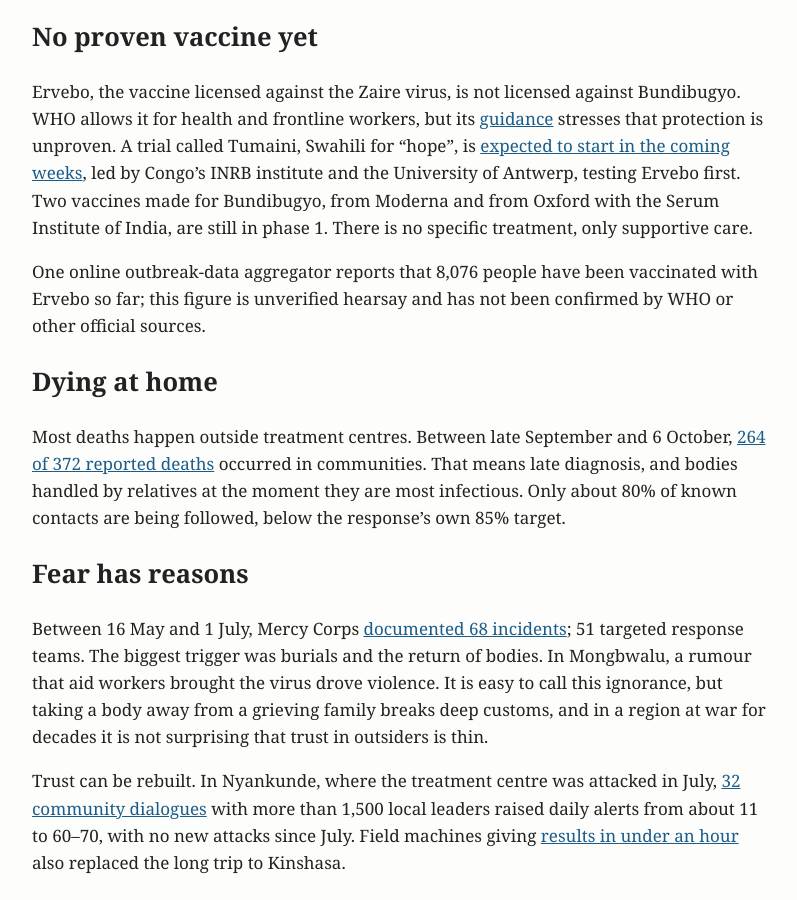
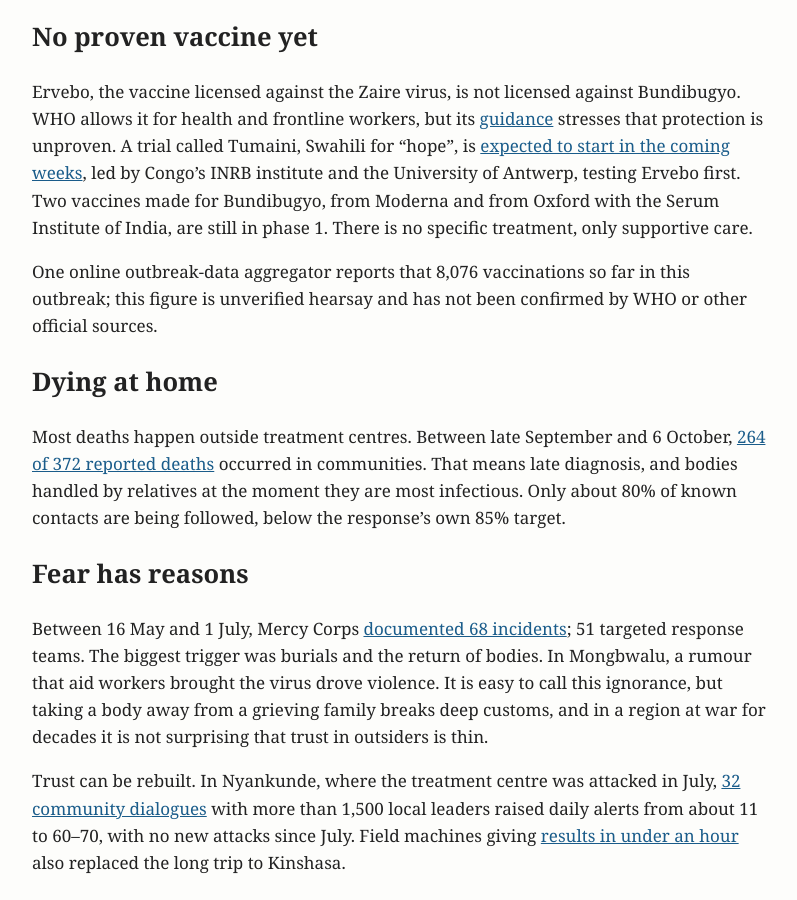
Before and after one commit to man8os21/man8os21.github.io, a Jekyll site: the page built from _posts/2026-10-19-why-congo-ebola-outbreak-is-hard-to-stop.md, in a window 1280 px wide and 900 px high, scrolled down 1503 px. Shown: the whole window, without its empty margins (240-1037 px from the left). Built offline with Jekyll 4.4.1, drawn with Linux system fonts in a browser that asks for light colours; comment, search, counter and statistics services are not loaded.

Commit message:
Ebola post: tighten wording of unverified vaccination figure

```diff
--- a/_posts/2026-10-19-why-congo-ebola-outbreak-is-hard-to-stop.md
+++ b/_posts/2026-10-19-why-congo-ebola-outbreak-is-hard-to-stop.md
@@ -78,7 +78,7 @@
 
 Ervebo, the vaccine licensed against the Zaire virus, is not licensed against Bundibugyo. WHO allows it for health and frontline workers, but its [guidance](https://www.who.int/publications/i/item/B09884) stresses that protection is unproven. A trial called Tumaini, Swahili for "hope", is [expected to start in the coming weeks](https://cepi.net/final-preparations-underway-pivotal-phase-23-bundibugyo-vaccine-trial), led by Congo's INRB institute and the University of Antwerp, testing Ervebo first. Two vaccines made for Bundibugyo, from Moderna and from Oxford with the Serum Institute of India, are still in phase 1. There is no specific treatment, only supportive care.
 
-One online outbreak-data aggregator reports that 8,076 people have been vaccinated with Ervebo so far; this figure is unverified hearsay and has not been confirmed by WHO or other official sources.
+One online outbreak-data aggregator reports that 8,076 vaccinations so far in this outbreak; this figure is unverified hearsay and has not been confirmed by WHO or other official sources.
 
 ## Dying at home
 
```
